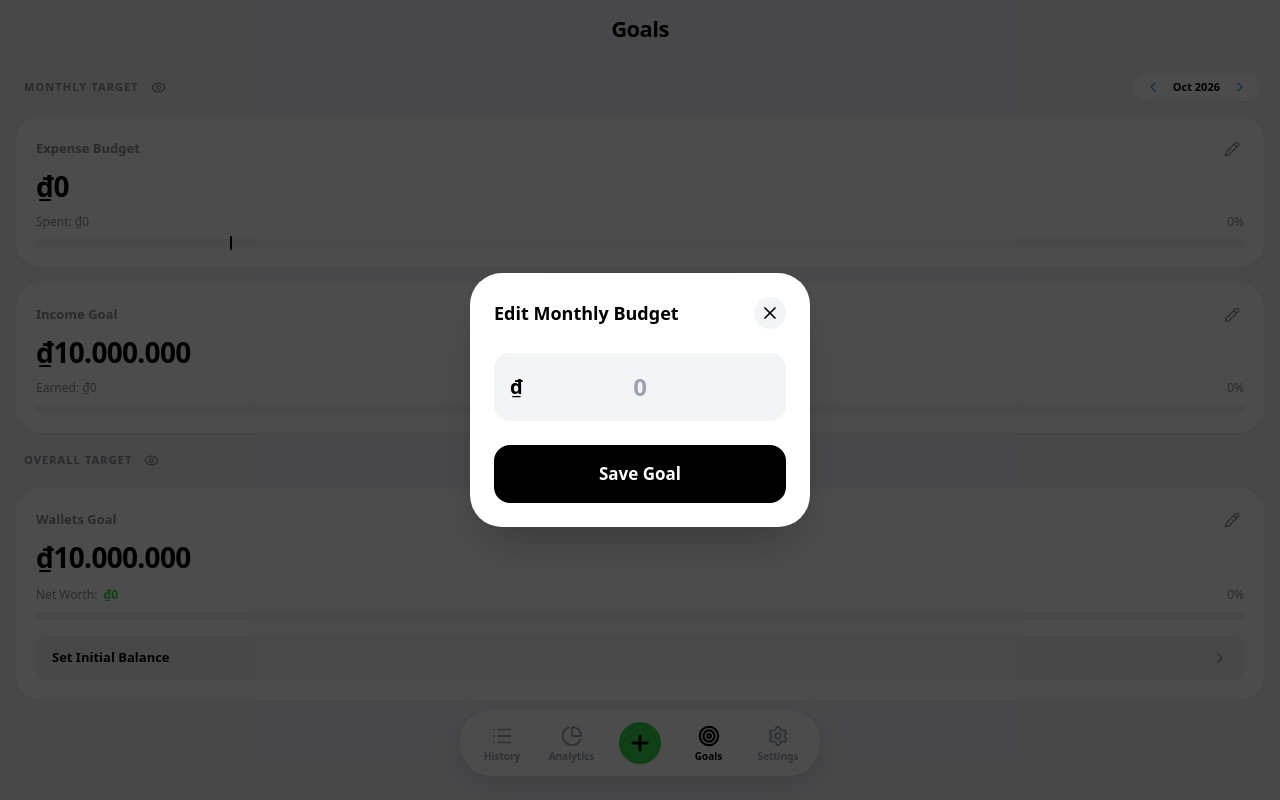
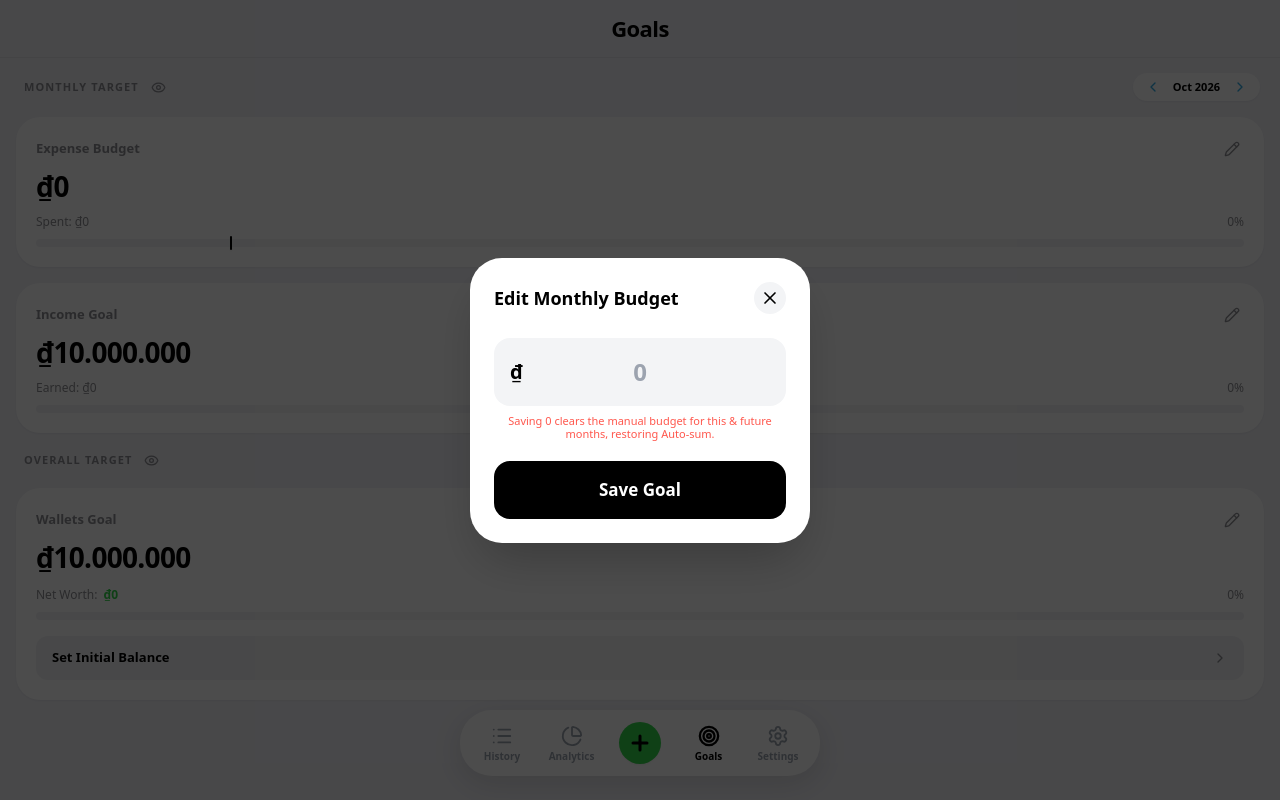
Before and after one commit to pnhatvy/finance-tracker, a React (Vite) app: page /goals in a window 1280 px wide. Both pictures are taken after a click on the button 1232 px from the left and 149 px from the top of the page. Built offline with nearby package versions, Linux system fonts and the light colour scheme.

Commit message:
Enhance manual budget wipe logic to properly sweep current and all future legacy records

```diff
--- a/src/pages/Goals.jsx
+++ b/src/pages/Goals.jsx
@@ -14,6 +14,7 @@ export default function Goals() {
   const { theme, cycleStartDay } = useAppContext();
 
   const [monthlyBudget, setMonthlyBudget] = useState(null);
+  const [manualBudgetOverride, setManualBudgetOverride] = useState(null); // Lưu trạng thái có đang ghi đè tay không
   const [monthlyIncome, setMonthlyIncome] = useState(null);
   const [offset, setOffset] = useState(0);
   const [spent, setSpent] = useState(0);
@@ -81,6 +82,7 @@ export default function Goals() {
     ];
     let label = "";
 
+    // Key chuẩn format YYYY-MM để so sánh thời gian (vd: "2026-10")
     const key = `${start.getFullYear()}-${(start.getMonth() + 1).toString().padStart(2, "0")}`;
 
     if (cycleStartDay === 1) {
@@ -129,12 +131,16 @@ export default function Goals() {
 
     let autoSum = calcAutoBudgetFromLimits();
 
+    // Tách bạch: Số nhập tay đè VS số Auto-sum
     if (mGoals[bounds.key] && mGoals[bounds.key].budget !== undefined) {
       setMonthlyBudget(Number(mGoals[bounds.key].budget));
+      setManualBudgetOverride(Number(mGoals[bounds.key].budget));
     } else if (autoSum > 0) {
       setMonthlyBudget(autoSum);
+      setManualBudgetOverride(null); // Không có đè tay
     } else {
       setMonthlyBudget(Number(glob.expense || glob.budget || 0));
+      setManualBudgetOverride(null);
     }
 
     if (mGoals[bounds.key] && mGoals[bounds.key].income !== undefined) {
@@ -336,12 +342,15 @@ export default function Goals() {
         localStorage.getItem("vys_monthly_goals") || "{}",
       );
       if (numValue === 0) {
-        // TÍNH NĂNG "HÚT BỤI": Xoá sạch mọi ghi đè Budget ở 120 tháng tương lai
+        // MÁY HÚT BỤI: Xóa ghi đè tay của THÁNG NÀY và TOÀN BỘ CÁC THÁNG TƯƠNG LAI
         Object.keys(mGoals).forEach((key) => {
-          delete mGoals[key].budget;
-          if (Object.keys(mGoals[key]).length === 0) delete mGoals[key];
+          if (key >= bounds.key) {
+            delete mGoals[key].budget;
+            if (Object.keys(mGoals[key]).length === 0) delete mGoals[key];
+          }
         });
-        // Dọn luôn global default cũ cho chắc ăn
+
+        // Dọn rác global cũ cho sạch hoàn toàn
         const glob = JSON.parse(
           localStorage.getItem("vys_global_goals") || "{}",
         );
@@ -349,7 +358,6 @@ export default function Goals() {
         delete glob.expense;
         localStorage.setItem("vys_global_goals", JSON.stringify(glob));
       } else {
-        // Chỉ lưu ghi đè cho ĐÚNG tháng này
         if (!mGoals[bounds.key])
           mGoals[bounds.key] = { budget: null, income: null };
         mGoals[bounds.key].budget = numValue;
@@ -418,7 +426,7 @@ export default function Goals() {
                 Expense Budget
               </span>
               <button
-                onClick={() => openEdit("m_budget", activeBudget)}
+                onClick={() => openEdit("m_budget", manualBudgetOverride)}
                 className="text-[#8e8e93] active:opacity-50 p-1"
               >
                 <Pencil size={16} />
@@ -641,7 +649,7 @@ export default function Goals() {
                 </div>
               )}
 
-            <div className="relative w-full mb-6">
+            <div className="relative w-full mb-4">
               <span
                 className={`absolute left-4 top-1/2 -translate-y-1/2 text-xl font-bold ${theme === "dark" ? "text-white" : "text-black"}`}
               >
@@ -667,6 +675,17 @@ export default function Goals() {
               )}
             </div>
 
+            {/* Chú thích thông minh cho người dùng dễ hiểu */}
+            {editState.type === "m_budget" &&
+              (!editState.value || editState.value === "0") && (
+                <p
+                  className={`text-center text-[11px] mb-5 -mt-2 px-2 leading-tight ${theme === "dark" ? "text-[#ff453a]/80" : "text-[#ff453a]/90"}`}
+                >
+                  Saving 0 clears the manual budget for this & future months,
+                  restoring Auto-sum.
+                </p>
+              )}
+
             <button
               onClick={handleSave}
               className={`w-full py-4 rounded-2xl font-bold text-[17px] active:scale-[0.98] transition-transform ${theme === "dark" ? "bg-white text-black" : "bg-black text-white"}`}
```
